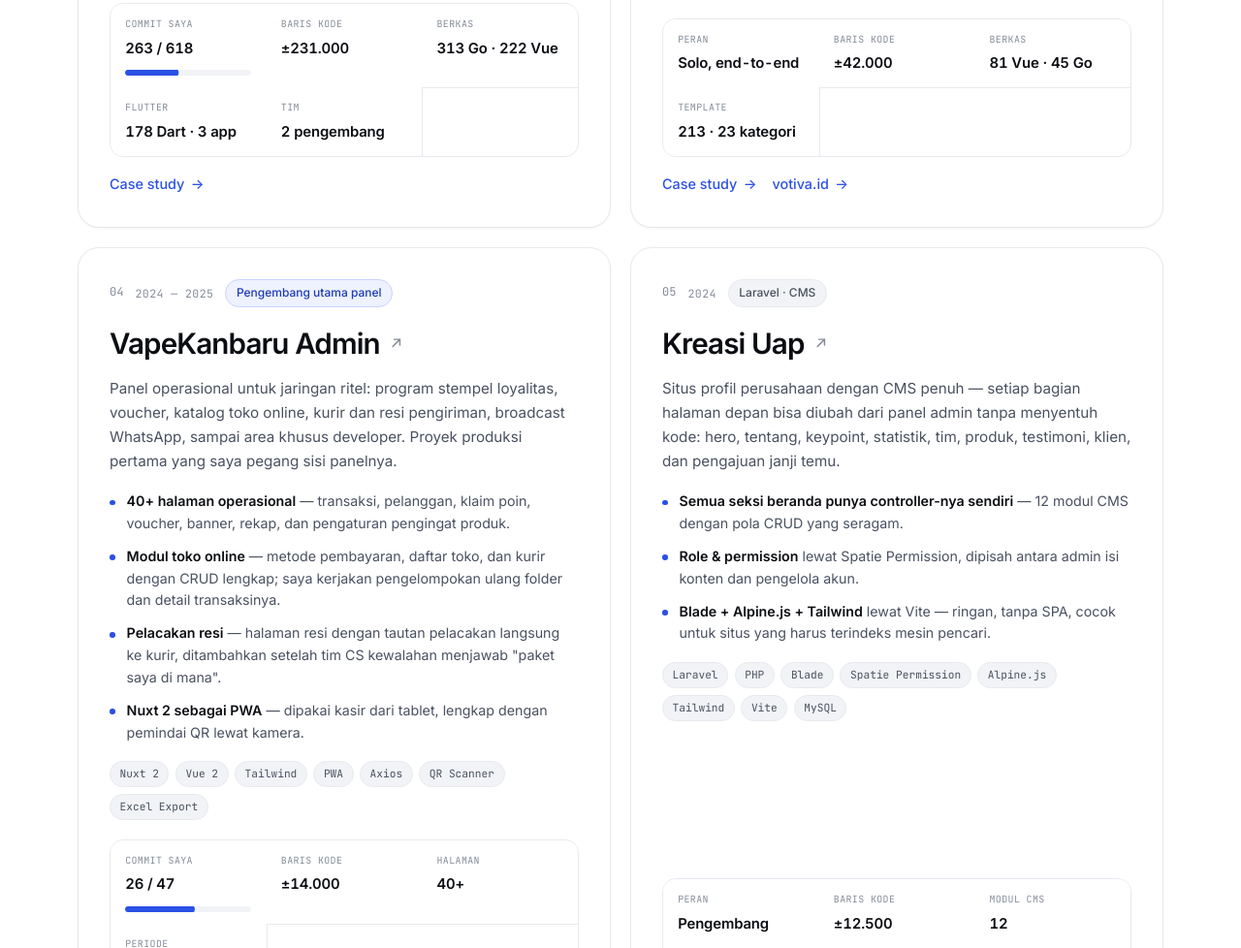
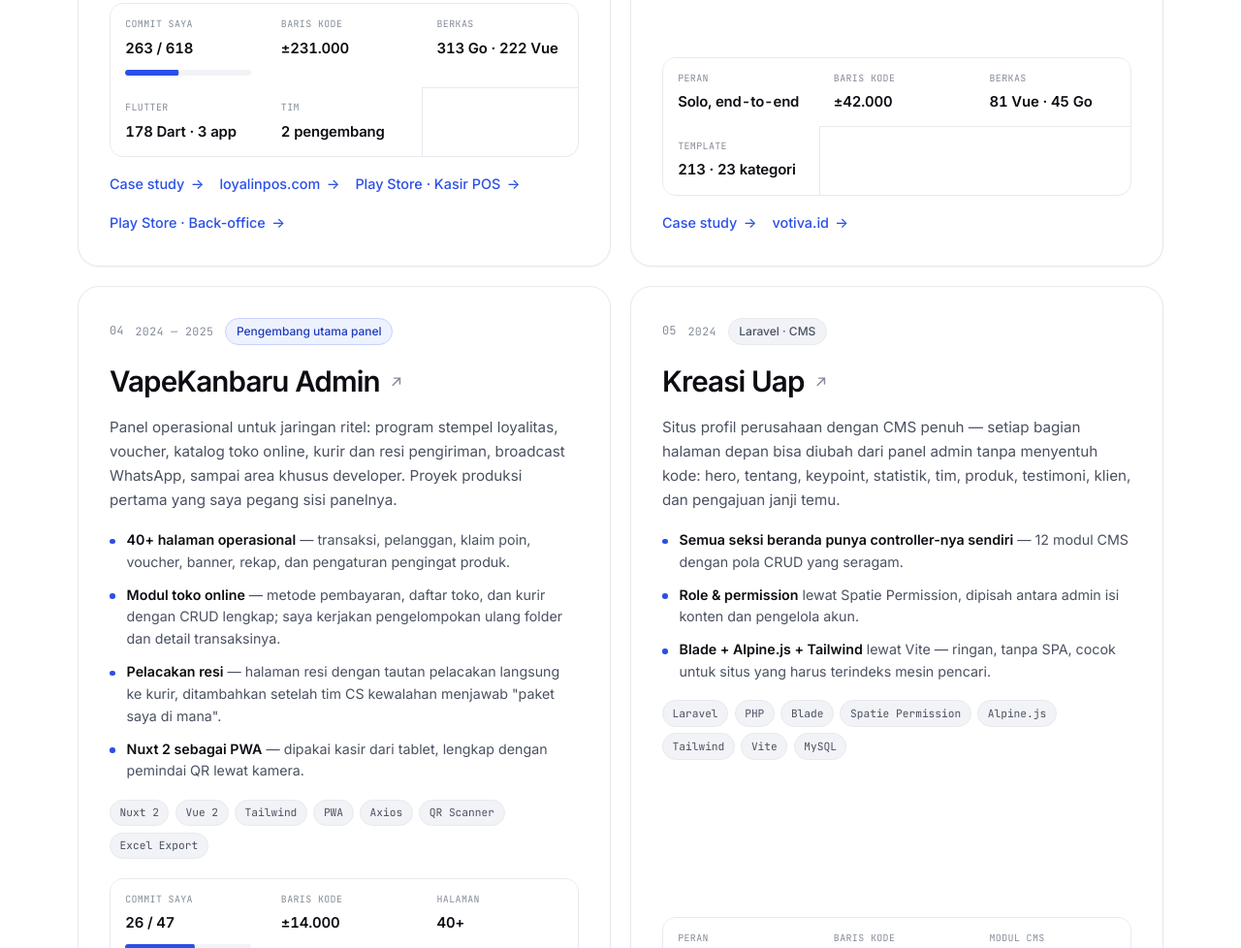
Before and after one commit to rizkifahtur/portfolio, a plain HTML site: page index.html in a window 1280 px wide. Shown: the part 4005-4983 px from the top of the page at 97% size. Drawn offline with Linux system fonts and the light colour scheme.

Commit message:
Add production and Play Store links for Loyalin case study

```diff
--- a/index.html
+++ b/index.html
@@ -351,6 +351,9 @@
           </div>
           <div class="project__links">
             <a class="tlink" href="case-studies/loyalin-reborn.html">Case study</a>
+            <a class="tlink" href="https://loyalinpos.com" target="_blank" rel="noopener noreferrer">loyalinpos.com</a>
+            <a class="tlink" href="https://play.google.com/store/apps/details?id=com.loyalin.pos&amp;hl=id" target="_blank" rel="noopener noreferrer">Play Store · Kasir POS</a>
+            <a class="tlink" href="https://play.google.com/store/apps/details?id=com.loyalin.backoffice&amp;hl=id" target="_blank" rel="noopener noreferrer">Play Store · Back-office</a>
           </div>
         </aside>
       </article>
```
Also changed, not shown: case-studies/loyalin-reborn.html (+2 -0 lines).
